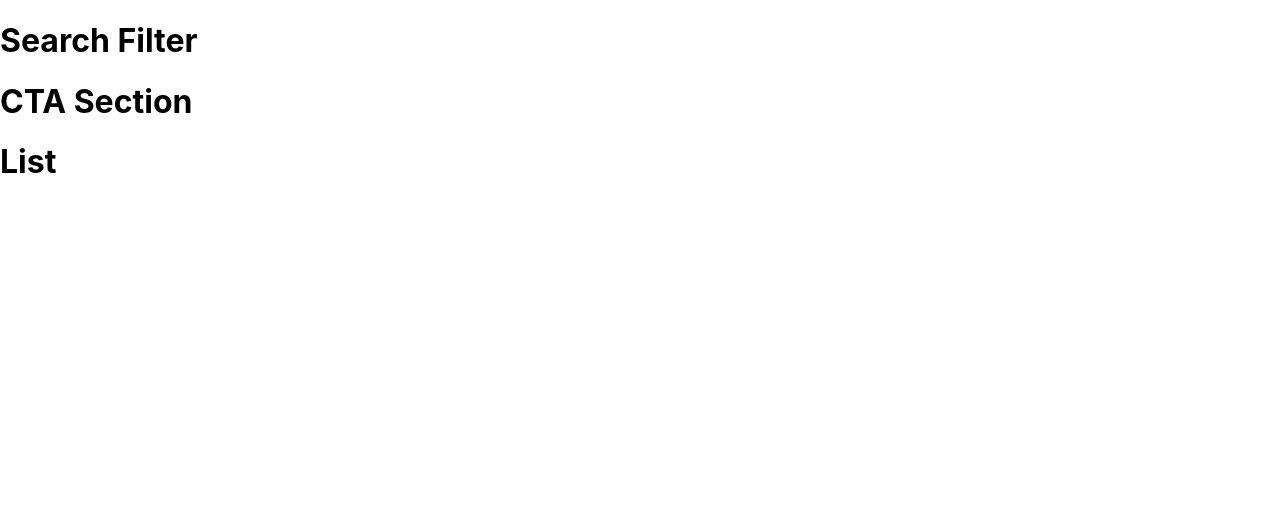
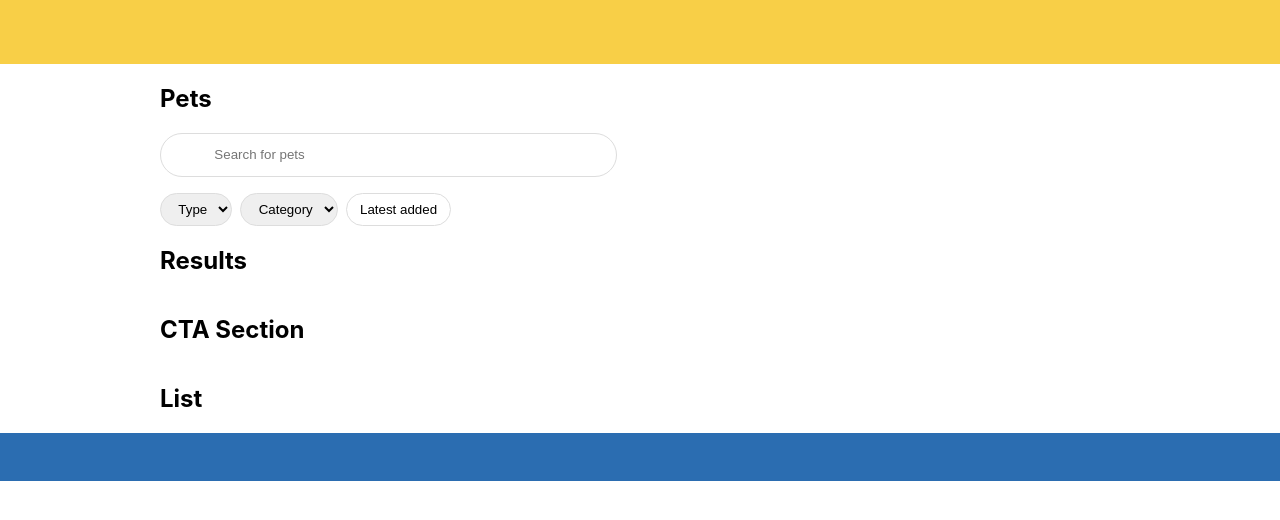
Before and after one commit to harewoodestate/coolestpets, a React (Create React App) app: page / in a window 1280 px wide. Shown: the top 520 px of the page. Built offline with nearby package versions, Linux system fonts and the light colour scheme.

Commit message:
Style SearchFilter Component Jira Issue ID(s):
	-

```diff
--- a/src/App.js
+++ b/src/App.js
@@ -3,11 +3,14 @@ import ContainerLayout from "./components/ContainerLayout";
 import SearchFilter from "./components/SearchFilter";
 import CTASection from "./components/CTASection";
 import List from "./components/List";
+import Grid from "./components/Grid";
 
 function App() {
   return (
     <ContainerLayout>
-      <SearchFilter />
+      <SearchFilter>
+        <Grid />
+      </SearchFilter>
       <CTASection />
       <List />
     </ContainerLayout>
--- a/src/components/ContainerLayout.js
+++ b/src/components/ContainerLayout.js
@@ -1,22 +1,49 @@
 import styled from "styled-components";
 
-const Container = styled.div``;
+const Container = styled.div`
+  display: flex;
+  flex-direction: column;
+  height: 100vh;
+`;
 
-const SectionOne = styled.div``;
+const Header = styled.header`
+  height: 4em;
+  background-color: #f8cf47;
+`;
 
-const SectionTwo = styled.div``;
+const SectionOne = styled.section`
+  width: 75vw;
+  align-self: center;
+`;
 
-const SectionThree = styled.div``;
+const SectionTwo = styled.section`
+  width: 75vw;
+  align-self: center;
+`;
+
+const SectionThree = styled.section`
+  width: 75vw;
+  align-self: center;
+`;
+
+const Footer = styled.footer`
+  height: 3em;
+  background-color: #2b6db1;
+`;
 
 const ContainerLayout = ({ children }) => {
   const [one, two, three] = children;
 
   return (
-    <Container>
-      <SectionOne>{one}</SectionOne>
-      <SectionTwo>{two}</SectionTwo>
-      <SectionThree>{three}</SectionThree>
-    </Container>
+    <>
+      <Container>
+        <Header />
+        <SectionOne>{one}</SectionOne>
+        <SectionTwo>{two}</SectionTwo>
+        <SectionThree>{three}</SectionThree>
+        <Footer />
+      </Container>
+    </>
   );
 };
 
--- /dev/null
+++ b/src/components/Grid.js
@@ -0,0 +1,15 @@
+import styled from "styled-components";
+
+const Layout = styled.div``;
+
+const Heading = styled.h1``;
+
+const Grid = () => {
+  return (
+    <Layout>
+      <Heading>Results</Heading>
+    </Layout>
+  );
+};
+
+export default Grid;
--- a/src/components/SearchFilter.js
+++ b/src/components/SearchFilter.js
@@ -4,10 +4,63 @@ const Layout = styled.div``;
 
 const Heading = styled.h1``;
 
-const SearchFilter = () => {
+const StyledForm = styled.div`
+  display: flex;
+  flex-direction: column;
+`;
+
+const StyledSearchBar = styled.input`
+  width: 30em;
+  height: 3em;
+  border-radius: 2em;
+  border: 1px solid #dddddd;
+  padding-left: 4em;
+`;
+
+const FilterControls = styled.div`
+  display: flex;
+  margin-top: 1em;
+  column-gap: 0.5em;
+`;
+
+const StyledSelect = styled.select`
+  height: 2.5em;
+  border: 1px solid #dddddd;
+  border-radius: 2em;
+  padding-left: 1em;
+`;
+
+const ToggleButton = styled.button`
+  height: 2.5em;
+  border: 1px solid #dddddd;
+  border-radius: 2em;
+  background-color: transparent;
+  padding: 0 1em;
+`;
+
+const SearchFilter = ({ children }) => {
   return (
     <Layout>
-      <Heading>Search Filter</Heading>
+      <Heading>Pets</Heading>
+      <StyledForm>
+        <StyledSearchBar type="text" placeholder="Search for pets" />
+        <FilterControls>
+          <StyledSelect>
+            <option value="">Type</option>
+            <option value="">Type1</option>
+            <option value="">Type2</option>
+            <option value="">Type3</option>
+          </StyledSelect>
+          <StyledSelect>
+            <option value="">Category</option>
+            <option value="">Category1</option>
+            <option value="">Category2</option>
+            <option value="">Category3</option>
+          </StyledSelect>
+          <ToggleButton>Latest added</ToggleButton>
+        </FilterControls>
+      </StyledForm>
+      {children}
     </Layout>
   );
 };
```
